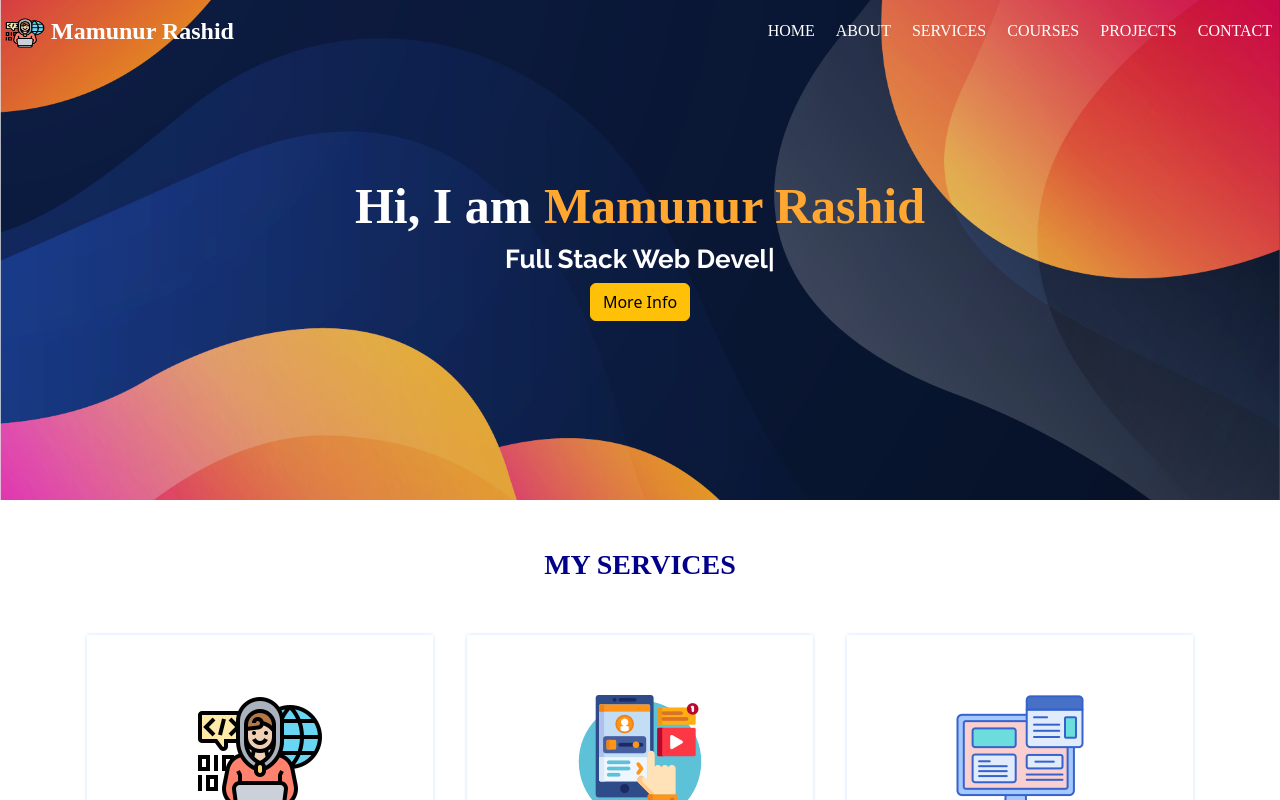
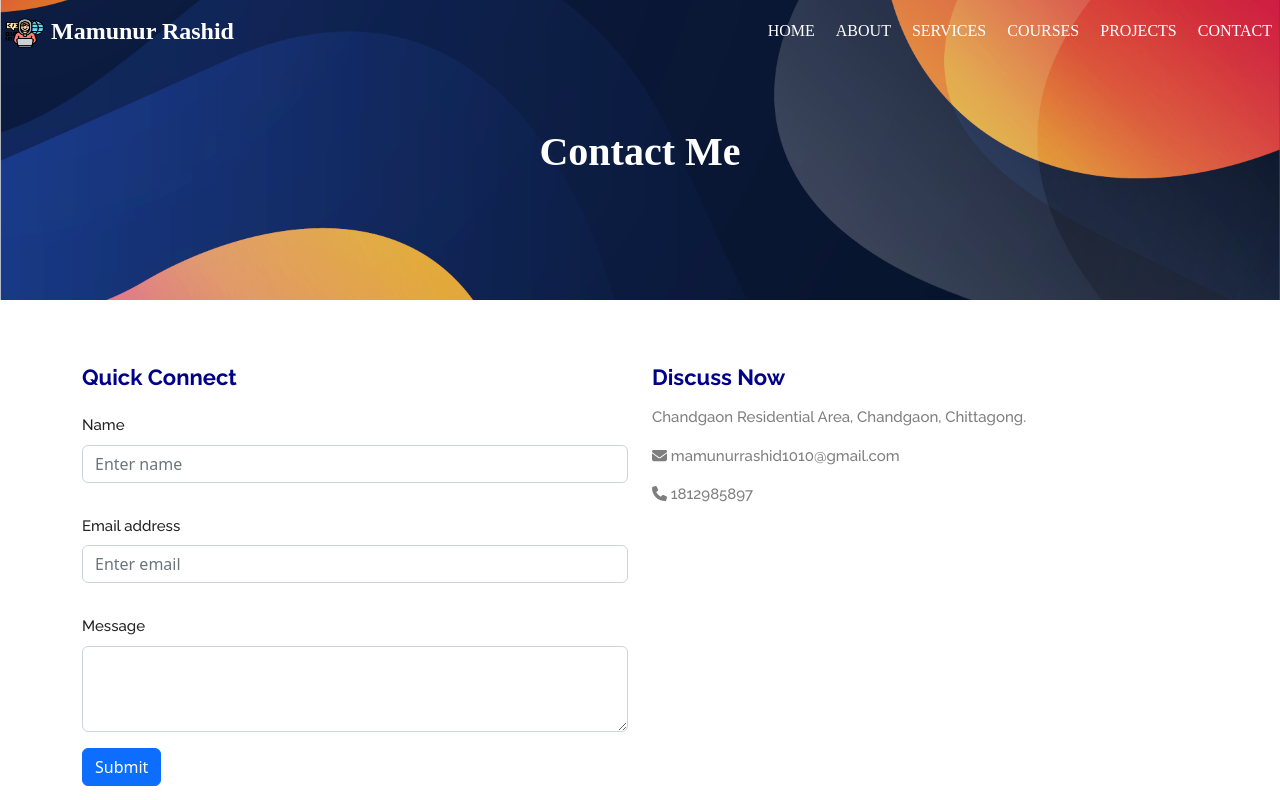
Before and after one commit to mamunurrashid1010/Portfolio-App-React-Laravel, a React (Create React App) app in the folder frontend-react-app/: page /contact in a window 1280 px wide. Shown: the top 800 px of the page. Built offline with nearby package versions, Linux system fonts and the light colour scheme.

Commit message:
FrontEnd : create AppRouter component and add routes for all component

```diff
--- a/frontend-react-app/src/App.js
+++ b/frontend-react-app/src/App.js
@@ -2,12 +2,15 @@ import logo from './logo.svg';
 // import './App.css';
 import '../src/asset/css/bootstrap.min.css'
 import '../src/asset/css/custom.css';
-import HomePage from './pages/HomePage';
+import { BrowserRouter } from 'react-router-dom';
+import AppRouter from './route/AppRouter';
 
 function App() {
   return (
     <div className="App">
-        <HomePage/>
+        <BrowserRouter>
+        <AppRouter/>
+        </BrowserRouter>
     </div>
   );
 }
--- /dev/null
+++ b/frontend-react-app/src/route/AppRouter.js
@@ -0,0 +1,27 @@
+import React, { Component, Fragment } from 'react';
+import { Routes, Route } from 'react-router-dom';
+import HomePage from '../pages/HomePage';
+import AboutPage from '../pages/AboutPage';
+import ServicePage from '../pages/ServicePage';
+import CoursesPage from '../pages/CoursesPage';
+import ProjectPage from '../pages/ProjectPage';
+import ContactPage from '../pages/ContactPage';
+
+class AppRouter extends Component {
+    render() {
+        return (
+            <Fragment>
+                <Routes>
+                    <Route path="/"         element={<HomePage/>} />
+                    <Route path="/about"    element={<AboutPage/>} />
+                    <Route path="/service"  element={<ServicePage/>} />
+                    <Route path="/course"   element={<CoursesPage/>} />
+                    <Route path="/project"  element={<ProjectPage/>} />
+                    <Route path="/contact"  element={<ContactPage/>} />
+                </Routes>
+            </Fragment>
+        );
+    }
+}
+
+export default AppRouter;
```
